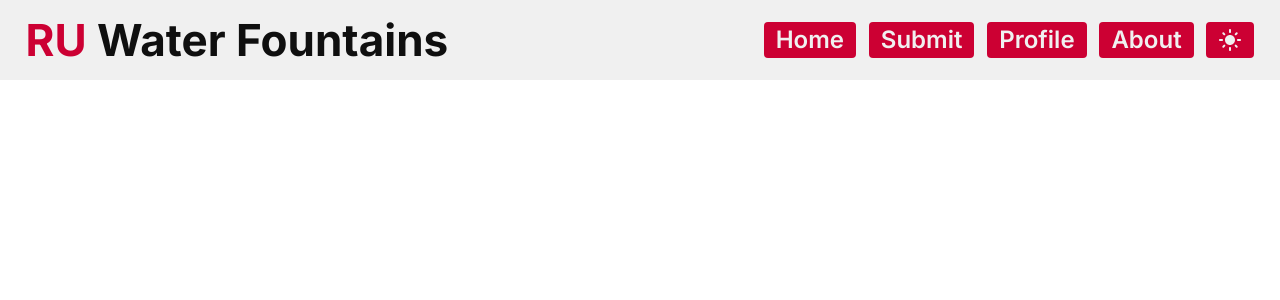
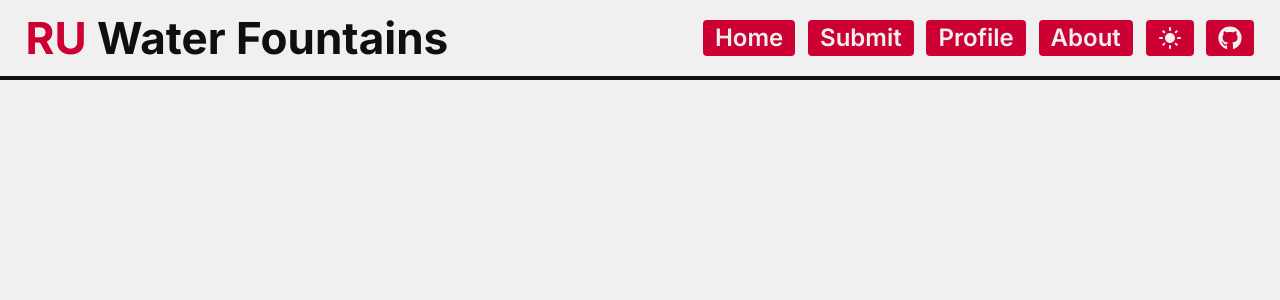
Before and after one commit to chexedy/rutgerswaterfountains, a React (Vite) app: page /about in a window 1280 px wide. Shown: the top 300 px of the page. Built offline with nearby package versions, Linux system fonts and the light colour scheme.

Commit message:
Updated Navbar and setup the other pages

```diff
--- a/src/components/map/Map.css
+++ b/src/components/map/Map.css
@@ -1,4 +1,4 @@
 .mapContainer {
     width: 100%;
-    height: 90vh;
+    height: 100vh;
 }
--- a/src/components/navbar/Navbar.css
+++ b/src/components/navbar/Navbar.css
@@ -1,4 +1,6 @@
 .navbar {
+    z-index: 999;
+    position: absolute;
     width: 100%;
     height: 10vh;
     background-color: var(--background-color);
@@ -8,6 +10,7 @@
     justify-content: space-between;
     padding: 0 2vw;
     box-sizing: border-box;
+    border-bottom: 0.25em solid var(--text-color-one);
 }
 
 .title {
@@ -40,6 +43,7 @@
 }
 
 .buttons button,
+.buttons a,
 .buttons-link,
 .theme-toggle {
     padding: 0.8vh 1.5vh;
@@ -47,6 +51,7 @@
     box-sizing: border-box;
 }
 
+.buttons a,
 .buttons button,
 .buttons-link {
     display: inline-flex;
@@ -63,8 +68,9 @@
     min-height: calc(3vh + 1.6vh);
 }
 
+.buttons a:active,
 .buttons-link:active,
-.buttons-link:focus {
+.theme-toggle:active {
     opacity: 0.85;
     transform: scale(1.05);
 }
@@ -79,11 +85,6 @@
     border-radius: 0.5vh;
     cursor: pointer;
     transition: transform 0.1s ease, opacity 0.2s ease;
-}
-
-.theme-toggle:hover {
-    opacity: 0.85;
-    transform: scale(1.05);
 }
 
 .theme-toggle svg {
@@ -111,15 +112,19 @@
 }
 
 @media screen and (max-width: 1024px) {
+    .title {
+        font-size: calc(10vh - 6.5vh);
+    }
+
     .title h1::after {
-        content: " Water";
+        content: " Water Fountains";
     }
 
     .buttons {
         align-items: center;
         display: none;
         position: absolute;
-        top: 9.5vh;
+        top: 9.85vh;
         right: 0;
         flex-direction: column;
         width: 100%;
@@ -129,6 +134,7 @@
         border-left: 1px solid var(--text-color);
     }
 
+    .buttons a,
     .buttons button,
     .buttons-link,
     .theme-toggle {
@@ -136,20 +142,12 @@
         height: 10%;
         font-size: 5vh;
         text-align: center;
-    }
-
-    .buttons button:hover {
-        opacity: 0.85;
-        transform: scale(1.05);
-    }
-
-    .theme-toggle:hover {
-        opacity: 0.85;
-        transform: scale(1.05);
+        border-radius: 1vh;
     }
 
     .buttons.open {
         display: flex;
+        align-items: center;
     }
 
     .hamburger {
--- a/src/components/navbar/Navbar.jsx
+++ b/src/components/navbar/Navbar.jsx
@@ -1,7 +1,8 @@
 import "./Navbar.css"
-import { MdLightMode, MdOutlineDarkMode } from "react-icons/md";
+import { MdLightMode, MdDarkMode } from "react-icons/md";
 import { useEffect, useState } from "react";
 import { Link } from "react-router-dom";
+import { FaGithub } from "react-icons/fa6";
 
 export default function Navbar() {
     const [theme, setTheme] = useState(() => {
@@ -41,9 +42,13 @@ export default function Navbar() {
                 <Link to="/profile" onClick={() => setMenuOpen(false)} className="buttons-link">Profile</Link>
                 <Link to="/about" onClick={() => setMenuOpen(false)} className="buttons-link">About</Link>
 
-                <button className="theme-toggle" onClick={toggleTheme}>
-                    {theme === "light" ? <MdLightMode /> : <MdOutlineDarkMode />}
+                <button className="theme-toggle" onClick={toggleTheme} aria-label="Toggle Light or Dark Mode">
+                    {theme === "light" ? <MdLightMode /> : <MdDarkMode />}
                 </button>
+
+                <a href="https://github.com/chexedy/rutgerswaterfountains" target="_blank" rel="noopener noreferrer" aria-label="Open the website's GitHub Repository">
+                    <FaGithub />
+                </a>
             </div>
         </div>
     );
--- /dev/null
+++ b/src/pages/About.css
@@ -0,0 +1,5 @@
+.about {
+    width: 100%;
+    height: 100vh;
+    background-color: var(--background-color);
+}
--- a/src/pages/About.jsx
+++ b/src/pages/About.jsx
@@ -1,3 +1,4 @@
+import "./About.css";
 import { Navbar } from "../components";
 
 export default function About() {
--- /dev/null
+++ b/src/pages/Profile.css
@@ -0,0 +1,5 @@
+.profile {
+    width: 100%;
+    height: 100vh;
+    background-color: var(--background-color);
+}
--- a/src/pages/Profile.jsx
+++ b/src/pages/Profile.jsx
@@ -1,3 +1,4 @@
+import "./Profile.css";
 import { Navbar } from "../components";
 
 export default function Profile() {
```
